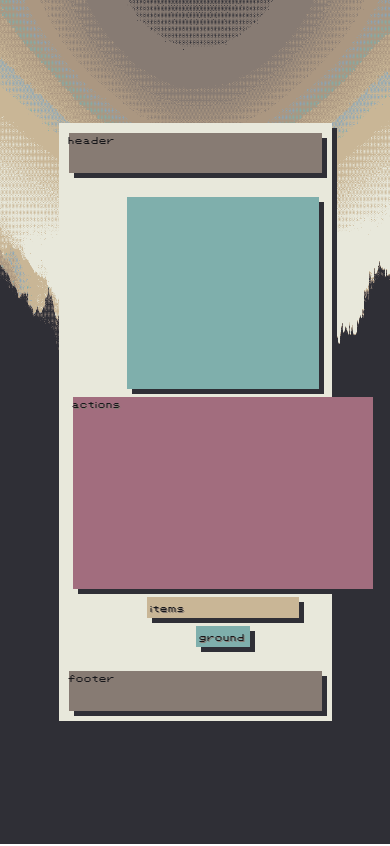
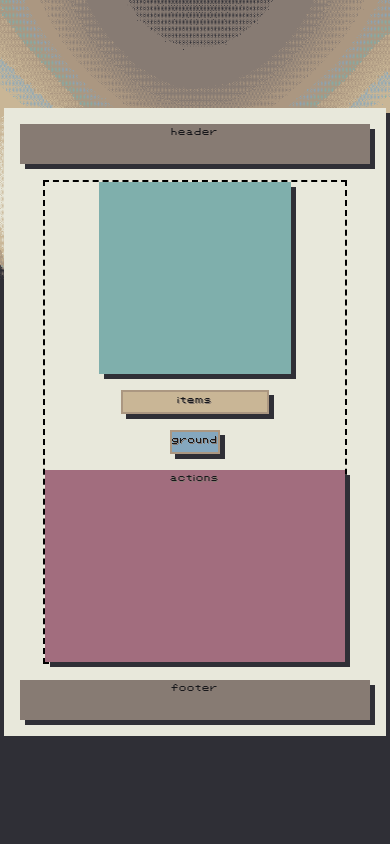
Before and after one commit to Phaenyxx/nomad, a PHP site: page /mockup.html in a window 390 px wide. Run offline with PHP 8.4, Linux system fonts and the light colour scheme.

Commit message:
ameliorations

```diff
--- a/css/nomad.css
+++ b/css/nomad.css
@@ -22,6 +22,7 @@ body {
 	font-smooth: never;
 	text-shadow: 1px 1px var(--dark-accent);
 	font-size: 8px;
+	text-align: center;
 	height: 100vh;
 	margin: 0;
 	padding: 0;
@@ -52,58 +53,81 @@ body {
 	position: relative;
 	z-index: 100;
 	width: 70%;
+	min-width: 350px;
+	max-width: 600px;
 	max-height: 90%;
 	margin: auto;
+	padding: 16px;
 }
 
 .main{
-	padding: 10px;
+	width: min-content;
+	border: 2px dashed black;
+	margin: 16px auto ;
 	display: grid;
-	grid-template-columns: 1fr 2fr;
-	justify-items: center;
+	grid-template-areas:
+	"map actions"
+	"items ground";
+	grid-template-columns: min-content;
+	grid-template-rows: min-content;
+	grid-gap: 16px;
+	justify-items: left;
 }
 @media screen and (max-width: 800px) {
 	.main {
-		grid-template-columns: 1fr;
-
+		grid-template-areas:
+		"map items"
+		"map ground"
+		"actions actions";
 	}
   }
+@media screen and (max-width: 550px) {
+	.main {
+		justify-items: center;
+		grid-template-areas:
+		"map"
+		"items"
+		"ground"
+		"actions";
+	}
+}
 
 .header, .footer{
 	height: 40px;
 	background-color: var(--dark-accent);
 	box-shadow: 5px 5px var(--dark-shade);
-	margin: 10px;
 }
 
 .map{
+	grid-area: map;
 	width: 192px;
 	height: 192px;
-	margin: 4px;
 	background-color: var(--green);
 	box-shadow: 5px 5px var(--dark-shade);
 
 }
 
-.items{
-	padding: 4px;
-	margin: 4px;
-	background-color: var(--yellow);
-	box-shadow: 5px 5px var(--dark-shade);
-	width: 144px;
-}
-
 .actions{
+	grid-area: actions;
 	background-color: var(--red);
 	box-shadow: 5px 5px var(--dark-shade);
 	width: 300px;
 	height: 192px;
-	margin: 4px;
+}
+
+.items{
+	grid-area: items;
+	background-color: var(--yellow);
+	width: 144px;
+	height: 20px;
+	border: 2px solid var(--main);
+	box-shadow: 5px 5px  var(--dark-shade);
 }
 
 .ground{
-	padding: 4px;
-	margin: 4px;
-	background-color: var(--green);
+	grid-area: ground;
+	background-color: var(--light-accent);
+	height: 20px;
+	border: 2px solid var(--main);
 	box-shadow: 5px 5px var(--dark-shade);
 }
```
